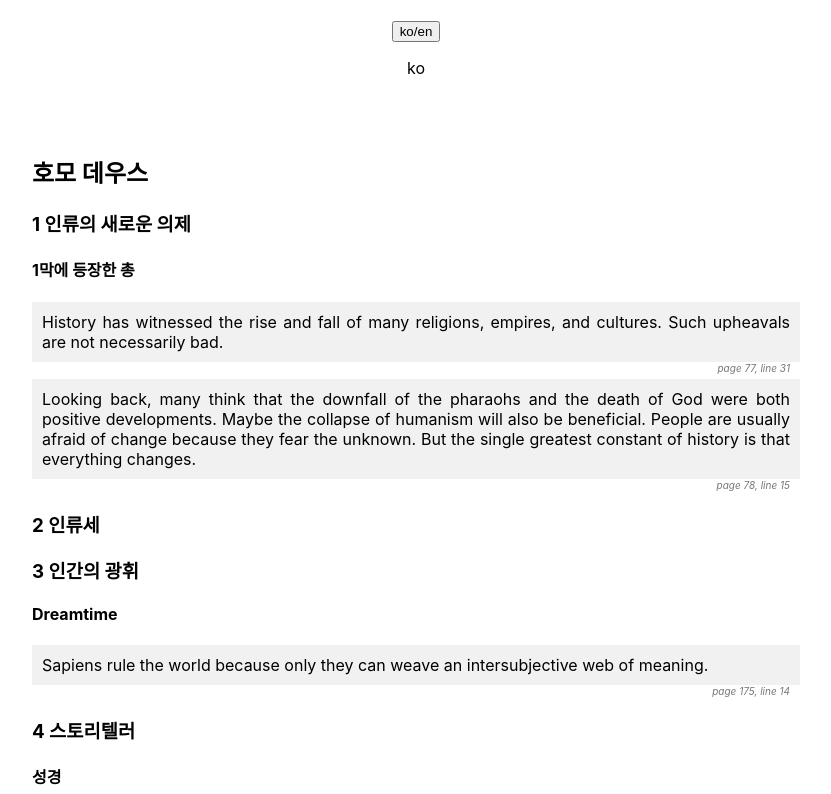
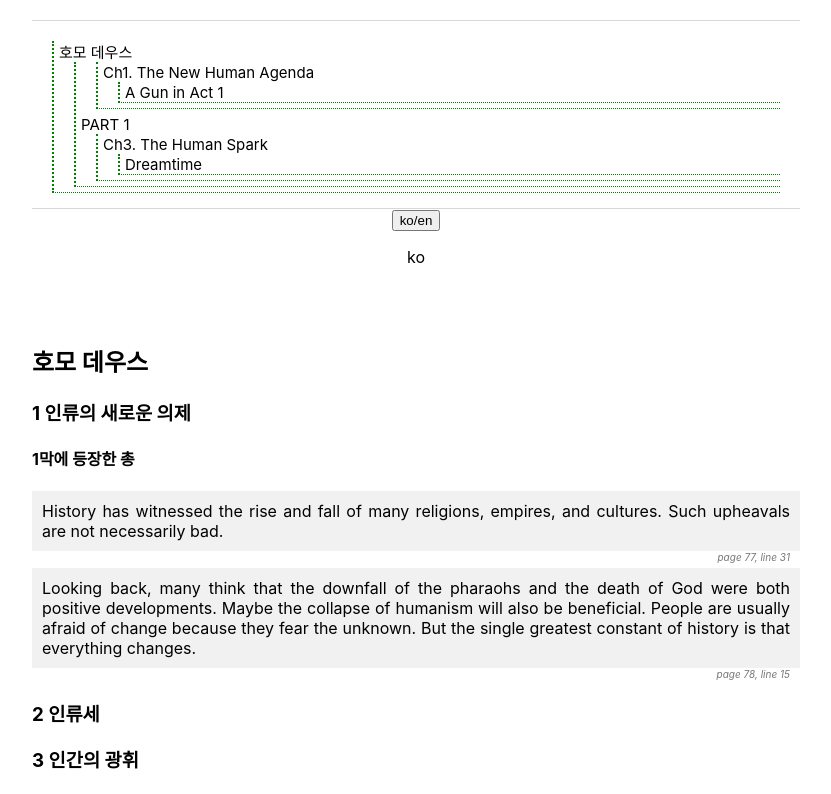
Before and after one commit to JahunSeo/react-gh-pages, a React (Create React App) app: page / in a window 1280 px wide. Shown: the top 794 px of the page, without its empty margins (224-1055 px from the left). Built offline with nearby package versions, Linux system fonts and the light colour scheme.

Commit message:
[johnny] debugging: nav

```diff
--- a/src/HomoDeus/index.js
+++ b/src/HomoDeus/index.js
@@ -49,13 +49,13 @@
       <div className="Page--HomoDeus">
         <div className="Page__inner">
           <section className="section section--nav">
-            {/* <nav className="Nav">
+            <nav className="Nav">
               <NavList>
                 {navArray.map((item, index) => {
                   return <NavItem key={index} item={item} lang={mainLang} />;
                 })}
               </NavList>
-            </nav> */}
+            </nav>
             <button onClick={this.handleLangBtn}>ko/en</button>
             <p>{mainLang}</p>
           </section>
```
